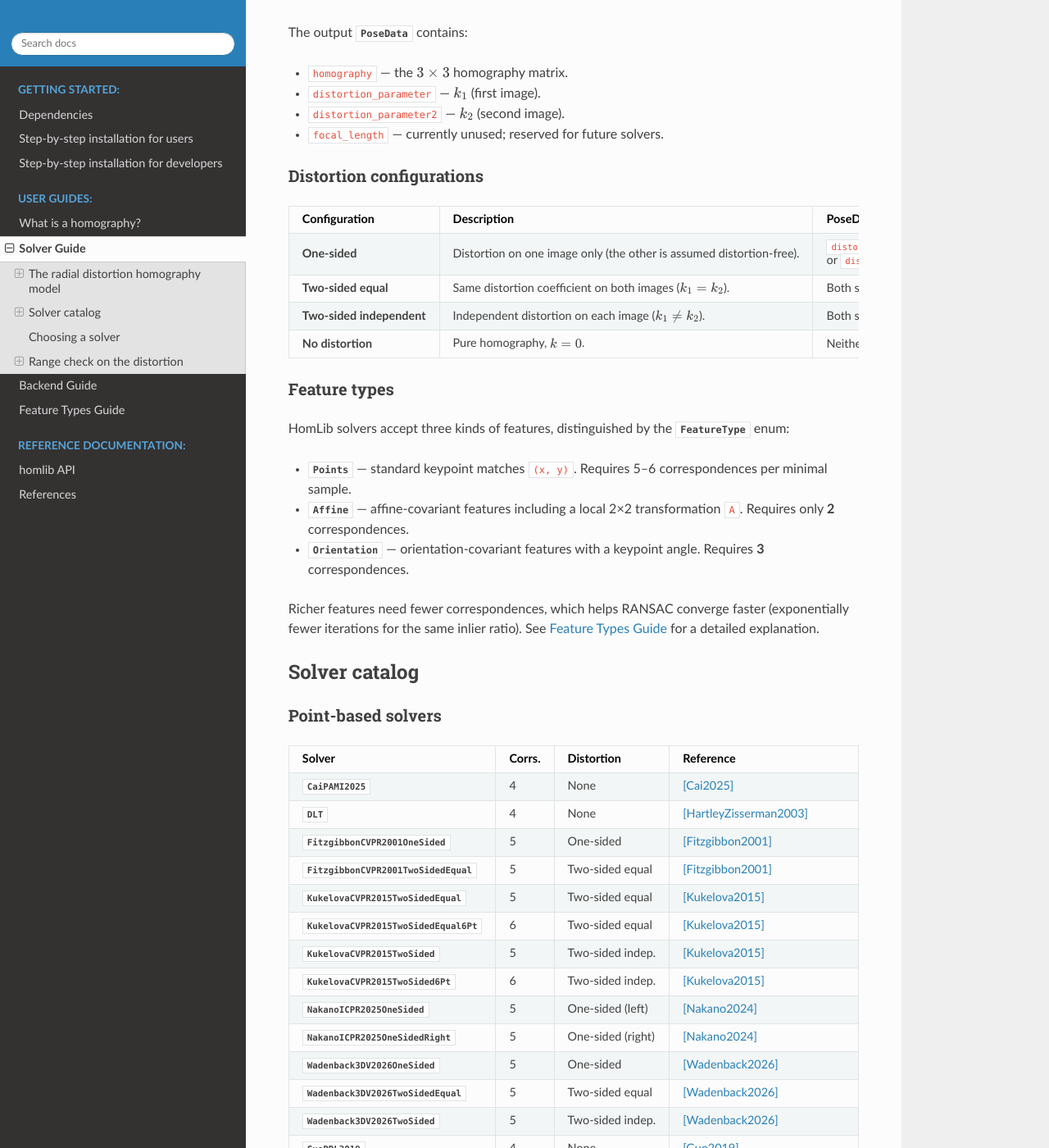
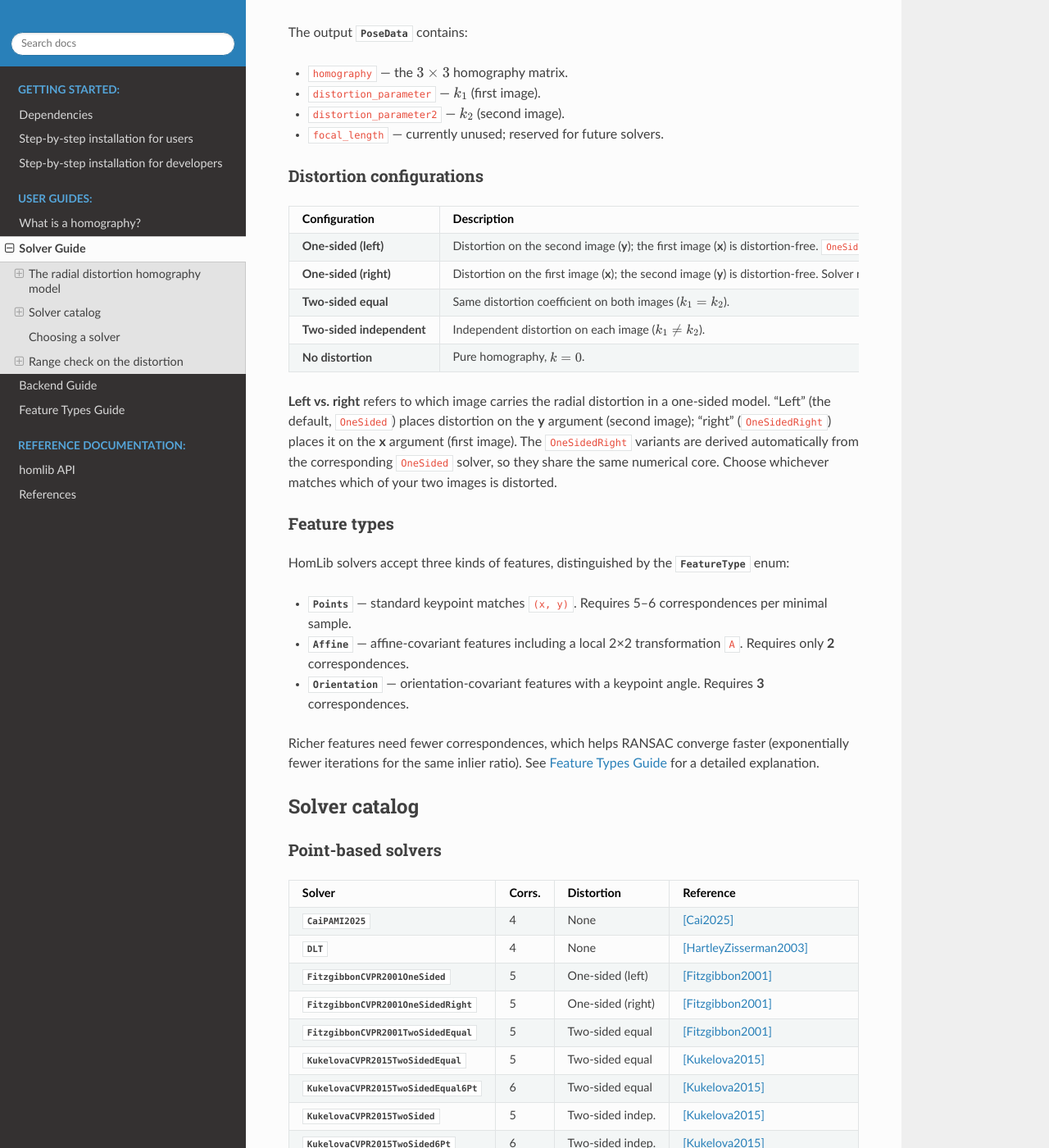
Before and after one commit to marcusvaltonen/HomLib, a Sphinx documentation site: the page built from docs/source/guides/solvers.rst, in a window 1280 px wide and 1400 px high, scrolled down 1247 px. Shown: the whole window at 82% size. Built offline with Sphinx 7.4.7 and the Read the Docs theme 3.1.0, drawn with Linux system fonts in a browser that asks for light colours; pages that are not in the unit, such as notebooks, are missing from menus; some of the changed text lies outside the part shown.

Commit message:
Address review feedback: fix flip_poses, docs, and valid-sample tests
Fix flip_poses to use scale-independent determinant check (normalize H
before checking det), use .eval() to avoid Eigen aliasing on in-place
inverse, and reject NaN via negated comparison. Rename remaining
AffineSingleSided/OrientationSingleSided references to AffineOneSided/
OrientationOneSided across all docs. Document all OneSidedRight solver
variants and add left/right distortion explanation. Rewrite flipped
solver tests (C++ and Python) to use generate_problem_instance with
geometrically valid samples and verify against ground truth.

Co-Authored-By: Claude Opus 4.6 <noreply@anthropic.com>

```diff
--- a/docs/source/guides/solvers.rst
+++ b/docs/source/guides/solvers.rst
@@ -82,9 +82,14 @@ Distortion configurations
    * - Configuration
      - Description
      - PoseData fields set
-   * - **One-sided**
-     - Distortion on one image only (the other is assumed distortion-free).
-     - ``distortion_parameter`` or ``distortion_parameter2``
+   * - **One-sided (left)**
+     - Distortion on the second image (**y**); the first image (**x**) is
+       distortion-free. ``OneSided`` (no suffix) is the default.
+     - ``distortion_parameter2``
+   * - **One-sided (right)**
+     - Distortion on the first image (**x**); the second image (**y**) is
+       distortion-free. Solver names end in ``OneSidedRight``.
+     - ``distortion_parameter``
    * - **Two-sided equal**
      - Same distortion coefficient on both images (:math:`k_1 = k_2`).
      - Both set to the same value
@@ -94,6 +99,14 @@ Distortion configurations
    * - **No distortion**
      - Pure homography, :math:`k = 0`.
      - Neither set
+
+**Left vs. right** refers to which image carries the radial distortion in a
+one-sided model.  "Left" (the default, ``OneSided``) places distortion on the
+**y** argument (second image); "right" (``OneSidedRight``) places it on the
+**x** argument (first image).  The ``OneSidedRight`` variants are derived
+automatically from the corresponding ``OneSided`` solver, so they share the
+same numerical core.  Choose whichever matches which of your two images is
+distorted.
 
 
 .. _feature_types_overview:
@@ -140,7 +153,11 @@ Point-based solvers
      - [HartleyZisserman2003]_
    * - :class:`~homlib.FitzgibbonCVPR2001OneSided`
      - 5
-     - One-sided
+     - One-sided (left)
+     - [Fitzgibbon2001]_
+   * - :class:`~homlib.FitzgibbonCVPR2001OneSidedRight`
+     - 5
+     - One-sided (right)
      - [Fitzgibbon2001]_
    * - :class:`~homlib.FitzgibbonCVPR2001TwoSidedEqual`
      - 5
@@ -172,7 +189,11 @@ Point-based solvers
      - [Nakano2024]_
    * - :class:`~homlib.Wadenback3DV2026OneSided`
      - 5
-     - One-sided
+     - One-sided (left)
+     - [Wadenback2026]_
+   * - :class:`~homlib.Wadenback3DV2026OneSidedRight`
+     - 5
+     - One-sided (right)
      - [Wadenback2026]_
    * - :class:`~homlib.Wadenback3DV2026TwoSidedEqual`
      - 5
@@ -202,9 +223,13 @@ Affine-covariant solvers
      - 2
      - None
      - [Barath2016]_
-   * - :class:`~homlib.ValtonenOrnhagICPR2026AffineSingleSided`
+   * - :class:`~homlib.ValtonenOrnhagICPR2026AffineOneSided`
      - 2
-     - One-sided
+     - One-sided (left)
+     - [ValtonenOrnhagAdalbjornsson2026]_
+   * - :class:`~homlib.ValtonenOrnhagICPR2026AffineOneSidedRight`
+     - 2
+     - One-sided (right)
      - [ValtonenOrnhagAdalbjornsson2026]_
 
 Orientation-covariant solvers
@@ -218,9 +243,13 @@ Orientation-covariant solvers
      - Corrs.
      - Distortion
      - Reference
-   * - :class:`~homlib.ValtonenOrnhagICPR2026OrientationSingleSided`
+   * - :class:`~homlib.ValtonenOrnhagICPR2026OrientationOneSided`
      - 3
-     - One-sided
+     - One-sided (left)
+     - [ValtonenOrnhagAdalbjornsson2026]_
+   * - :class:`~homlib.ValtonenOrnhagICPR2026OrientationOneSidedRight`
+     - 3
+     - One-sided (right)
      - [ValtonenOrnhagAdalbjornsson2026]_
 
 
--- a/docs/source/index.rst
+++ b/docs/source/index.rst
@@ -44,8 +44,8 @@ whether they use point, affine, or orientation features:
 .. code-block:: python
 
    solver = homlib.Wadenback3DV2026OneSided()      # point-based
-   aff = homlib.ValtonenOrnhagICPR2026AffineSingleSided()  # affine
-   ori = homlib.ValtonenOrnhagICPR2026OrientationSingleSided()  # orientation
+   aff = homlib.ValtonenOrnhagICPR2026AffineOneSided()  # affine
+   ori = homlib.ValtonenOrnhagICPR2026OrientationOneSided()  # orientation
 
 **RANSAC backends** wrap a solver and run a robust estimation loop entirely in
 C++. Any solver can be paired with any backend:
@@ -74,7 +74,7 @@ For affine or orientation solvers, pass the extra features to ``estimate()``:
 
 .. code-block:: python
 
-   aff_solver = homlib.ValtonenOrnhagICPR2026AffineSingleSided()
+   aff_solver = homlib.ValtonenOrnhagICPR2026AffineOneSided()
    lomsac = homlib.LOMSAC(aff_solver, inlier_threshold=0.07)
    estimate, stats = lomsac.estimate(x, y, A=affine_matrices)
 
--- a/docs/source/references.rst
+++ b/docs/source/references.rst
@@ -80,8 +80,8 @@ Affine-covariant and orientation-covariant solvers
    Distortion Homography Estimation from Affine-Covariant or Orientation-Covariant Features,"
    in *Proceedings of the International Conference on Pattern Recognition (ICPR)*, 2026.
 
-   See :class:`~homlib.ValtonenOrnhagICPR2026AffineSingleSided`,
-   :class:`~homlib.ValtonenOrnhagICPR2026OrientationSingleSided`.
+   See :class:`~homlib.ValtonenOrnhagICPR2026AffineOneSided`,
+   :class:`~homlib.ValtonenOrnhagICPR2026OrientationOneSided`.
 
 Robust estimation
 -----------------
```
Also changed, not shown: other parts of docs/source/guides/solvers.rst (+2 -2 lines), README.md (+2 -2 lines), docs/source/api/index.rst (+6 -2 lines), docs/source/guides/features.rst (+10 -7 lines), 3 other files.
